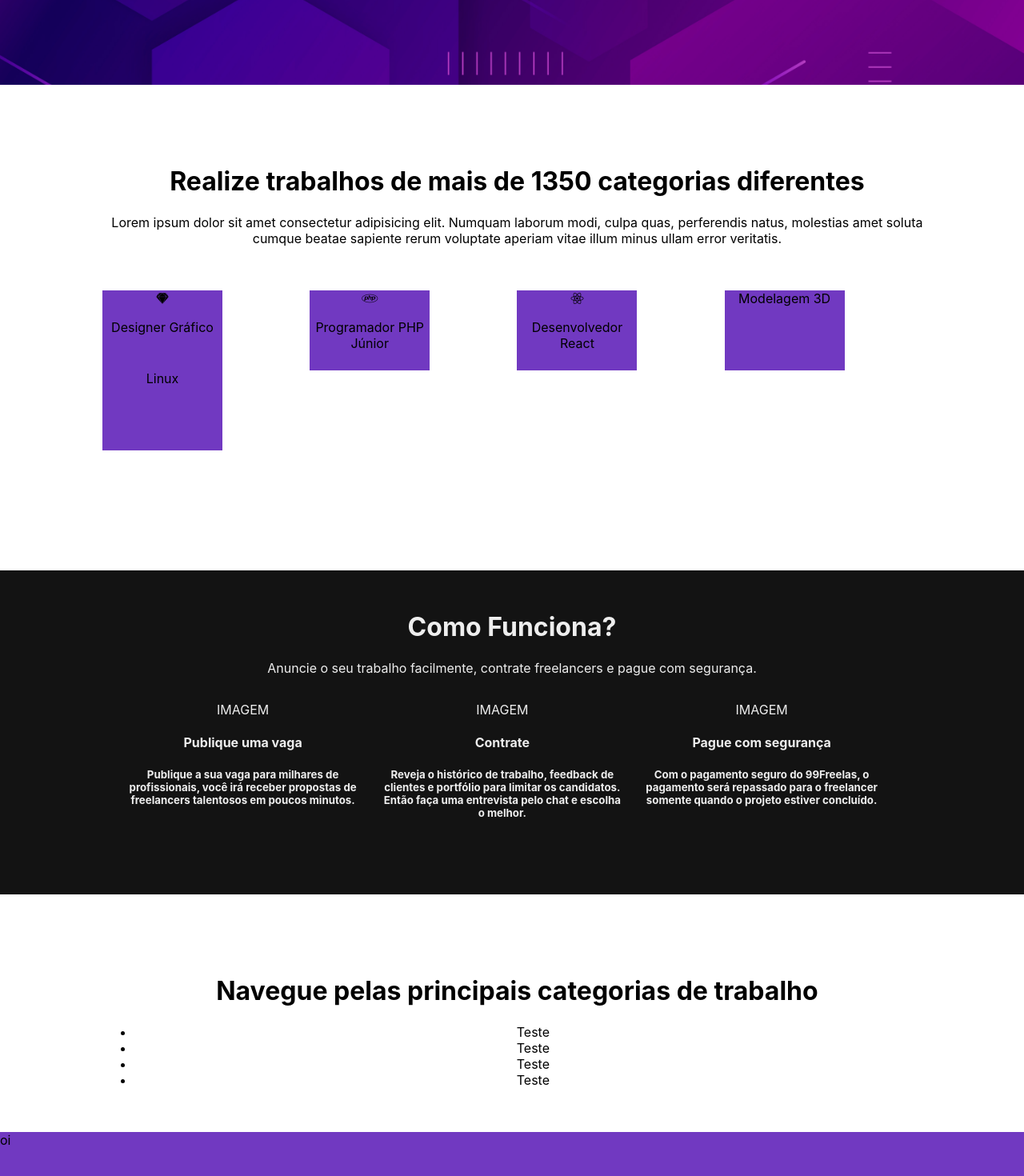
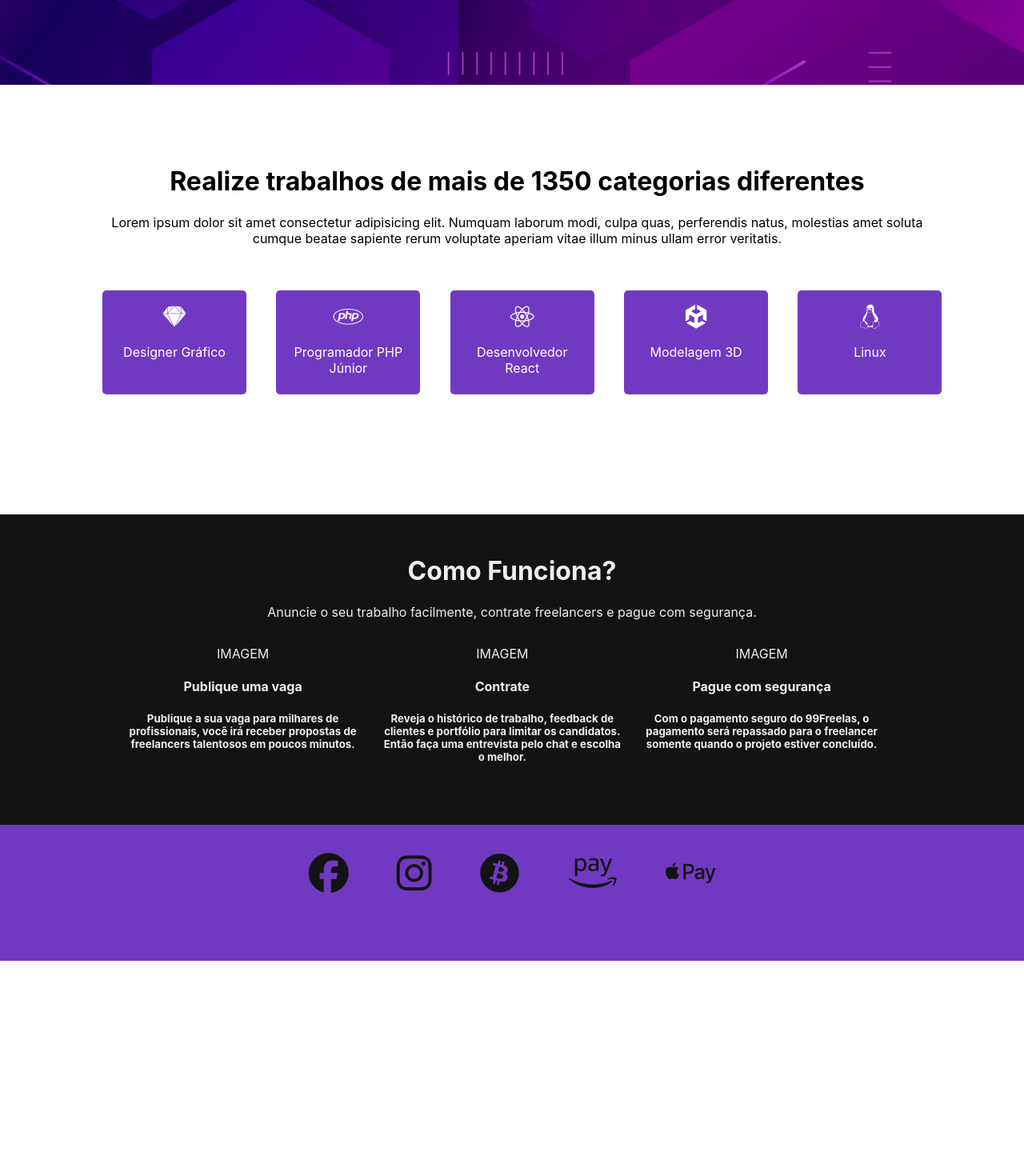
Before and after one commit to future4code/hamilton-future-ninjas, a React (Create React App) app in the folder future-ninjas/: page / in a window 1280 px wide. Shown: the part 654-2124 px from the top of the page at 80% size. After the commit the page ends 1855 px from the top, so only its background shows below. Built offline with nearby package versions, Linux system fonts and the light colour scheme.

Commit message:
últimos ajustes de estilo

```diff
--- a/future-ninjas/src/App.js
+++ b/future-ninjas/src/App.js
@@ -4,7 +4,7 @@ import styled from 'styled-components'
 import Home from './components/Home/Home';
 import QueroContratar from './components/QueroContratar/QueroContratar';
 import QueroTrabalhar from './components/QueroTrabalhar/QueroTrabalhar';
-
+import Footer from './components/Footer/Footer'
 
 
 class App extends React.Component {
@@ -15,6 +15,11 @@ class App extends React.Component {
       valorMax: 9999999
     }
 
+  onChangeHome = () => {
+    this.setState({
+      tela: "home"
+    })
+  }
 
   onChangeQueroContratar = () => {
     this.setState({
@@ -33,6 +38,7 @@ class App extends React.Component {
       this.setState({
         valorMin: valorMin,
         valorMax: 99999999
+
       })
     } else if(valorMin === '' && valorMax !== '') {
       this.setState({
@@ -70,16 +76,24 @@ class App extends React.Component {
 
       case "queroTrabalhar":
         tela = (<QueroTrabalhar
-
+          onChangeHome={this.onChangeHome}
           filtroValor={this.teste}
           valorMax={this.state.valorMax}
           valorMin={this.state.valorMin}
+
         />);
+        break;
+        case "home":
+        tela = (<Home/>)
+        break;
+
+        default:
     }
 
     return (
       <Container >
         {tela}
+        <Footer/>
       </Container >
     );
   }
--- a/future-ninjas/src/components/FiltroVaga/FiltroVaga.js
+++ b/future-ninjas/src/components/FiltroVaga/FiltroVaga.js
@@ -23,7 +23,7 @@ export default class FiltroVaga extends Component {
   }
 
   onClickFiltrar = () => {
-    this.props.filtroValor(this.state.inputValorMaximo, this.state.inputValorMinimo)
+    this.props.filtroValor(this.state.inputValorMinimo, this.state.inputValorMaximo)
   }
 
   render() {
--- /dev/null
+++ b/future-ninjas/src/components/Footer/Footer.js
@@ -0,0 +1,23 @@
+import React, { Component } from 'react';
+
+import {ContainerFooter, FooterOrganizer, SocialWebs, SocialIcons, Links} from './style';
+
+
+
+export default class Header extends Component {
+  render() {
+    return (
+        <ContainerFooter>
+            <FooterOrganizer>
+            <SocialWebs>
+                    <SocialIcons><Links target="blank" href="www.facebook.com"><i className="fab fa-facebook"></i></Links></SocialIcons>
+                    <SocialIcons><Links target="blank" href="www.instagram.com"><i className="fab fa-instagram"></i></Links></SocialIcons>
+                    <SocialIcons><Links target="blank" href="#"><i className="fab fa-bitcoin"></i></Links></SocialIcons>
+                    <SocialIcons><Links target="blank" href="#"><i className="fab fa-amazon-pay"></i></Links></SocialIcons>
+                    <SocialIcons><Links target="blank" href="#"><i className="fab fa-apple-pay"></i></Links></SocialIcons>
+            </SocialWebs>
+            </FooterOrganizer>
+        </ContainerFooter>
+    );
+  }
+}
--- /dev/null
+++ b/future-ninjas/src/components/Footer/style.js
@@ -0,0 +1,37 @@
+import styled from 'styled-components';
+
+export const ContainerFooter = styled.footer`
+    height: 15vh;
+    background: #7139c1;
+    display: flex;
+    flex-direction: column;
+    align-items: center;
+    color: #a29bfe;
+    padding: 15px;
+    font-weight: bolder;
+    font-size: 100%;
+    min-height: 140px;
+    margin-bottom: 0px;
+`
+
+export const FooterOrganizer = styled.div `
+    display: flex;
+    flex-direction: column;
+    align-items: center;
+`
+export const SocialWebs = styled.ul `
+    list-style: none;
+    padding-left: 0px;
+`
+export const SocialIcons = styled.li `
+    display: inline;
+    padding: 0px 30px;
+`
+export const Links = styled.a `
+color: #131313;
+text-decoration: none;
+font-size: 50px;
+:hover {
+color: white;
+}
+`
--- a/future-ninjas/src/components/Header/Header.js
+++ b/future-ninjas/src/components/Header/Header.js
@@ -9,7 +9,7 @@ export default class Header extends Component {
     return (
         <Container>
           <ContainerHeader >
-            <Logo><Img src={require("../../imgs/logo.png")} /> {/* botar um onClick para renderizar a home quando a logo for clicada */} </Logo>
+            <Logo><Img onClick={this.props.onChangeHome} src={require("../../imgs/logo.png")} /> {/* botar um onClick para renderizar a home quando a logo for clicada */} </Logo>
               <HeaderFl>
                   <Button onClick={this.props.onChangeQueroTrabalhar}>Ver Vagas</Button>
                   <Button onClick={this.props.onChangeQueroTrabalhar}>Sou Empresa</Button>
--- a/future-ninjas/src/components/Header/style.js
+++ b/future-ninjas/src/components/Header/style.js
@@ -51,13 +51,14 @@ export const Button = styled.button `
     font-family: inherit;
     height: fit-content;
     min-height: 50px;
+    font-weight: 600;
     width: fit-content;
     min-width: 100px;
-    color: white;
+    color: #131313;
     padding: 10px;
     outline: none;
     border: none;
-    background-color: #131313;
+    background-color: #F5F3FC;
     overflow: hidden;
     transition: color 0.4s ease-in-out;
   ::before {
--- a/future-ninjas/src/components/Home/Home.js
+++ b/future-ninjas/src/components/Home/Home.js
@@ -1,7 +1,7 @@
 import React from 'react';
 import { Container, Section, Main, DivMain,
-ContainerItens, Item,SectionDetails, ContainerDetails, Span, Footer, Button } from './style';
-
+ContainerItens, Item,SectionDetails, ContainerDetails, Span, Button, SpanIcons } from './style';
+import Footer from '../Footer/Footer'
 import Header from '../Header/Header';
 
 class Home extends React.Component {
@@ -27,26 +27,28 @@ class Home extends React.Component {
 
                     <ContainerItens>
                         <Item>
-                        <i class="fab fa-sketch"></i>
+                        <SpanIcons><i class="fab fa-sketch"></i></SpanIcons>
                             <p>Designer Gráfico</p>
                         </Item>
 
                         <Item>
-                        <i class="fab fa-php"></i>
+                        <SpanIcons><i class="fab fa-php"></i></SpanIcons>
                             <p>Programador PHP Júnior</p>
                         </Item>
 
                         <Item>
-                        <i class="fab fa-react"></i>
+                        <SpanIcons><i class="fab fa-react"></i></SpanIcons>
                        <p> Desenvolvedor React</p>
                         </Item>
 
                         <Item>
-                            Modelagem 3D
+                        <SpanIcons><i class="fab fa-unity"></i></SpanIcons>
+                        <p> Modelagem 3D</p>
                         </Item>
 
                         <Item>
-                           Linux
+                        <SpanIcons><i class="fab fa-linux"></i></SpanIcons>
+                        <p> Linux</p>
                         </Item>
                     </ContainerItens>
               </Section>
@@ -76,19 +78,6 @@ class Home extends React.Component {
                 </ContainerDetails>
               </SectionDetails>
 
-                <Section>
-                    <h1>Navegue pelas principais categorias de trabalho</h1>
-                    <ul>
-                        <li>Teste</li>
-                        <li>Teste</li>
-                        <li>Teste</li>
-                        <li>Teste</li>
-                    </ul>
-                </Section>
-
-                <Footer>
-                    oi
-                </Footer>
 
             </Container>
           );
--- a/future-ninjas/src/components/Home/style.js
+++ b/future-ninjas/src/components/Home/style.js
@@ -8,7 +8,6 @@ export const Main = styled.main`
  background-image: url(${Background});
  background-repeat: no-repeat;
  background-size: cover;
- background-size: 100%;
  height: 95vh;
  max-width: 100vw;
  margin: 0;
@@ -28,7 +27,7 @@ export const Section = styled.div`
 export const SectionDetails = styled.div`
  text-align: center;
  max-width: 100vw;
- height: 40vh;
+ height: fit-content;
  background: #131313;
  color: #eee;
  padding: 30px 12vw 55px 12vw;
@@ -37,13 +36,18 @@ export const SectionDetails = styled.div`
 export const ContainerItens = styled.div`
  margin: 55px auto 150px auto;
  display: grid;
- grid-template-columns: repeat(auto-fit, minmax(15rem, 1fr));
+ grid-template-columns: repeat(auto-fit, minmax(10rem, 1fr));
+ grid-gap: 50px;
 `
 
 export const Item = styled.div`
     background: #7139c1;
     height: 100px;
+    padding: 15px;
     width: 150px;
+    border-radius: 5px;
+    color: white;
+    margin: auto;
 `
 export const Span = styled.div`
    width: 300px;
@@ -54,12 +58,6 @@ export const Span = styled.div`
 export const ContainerDetails = styled.div`
  display: grid;
  grid-template-columns: repeat(auto-fit, minmax(15rem, 1fr));
-`
-
-export const Footer = styled.footer`
-    margin: 55px 0 0 0;
-    height: 20vh;
-    background: #7139c1;
 `
 
 export const Button = styled.button `
@@ -101,3 +99,7 @@ export const Button = styled.button `
     transform: translate3d(50%, 50%, 0) scale3d(15, 15, 15);
   }
 `
+export const SpanIcons = styled.span `
+    font-size: 30px;
+
+`
--- a/future-ninjas/src/components/QueroContratar/QueroContratar.js
+++ b/future-ninjas/src/components/QueroContratar/QueroContratar.js
@@ -2,6 +2,7 @@ import React from 'react';
 import axios from 'axios';
 import {Main, Titulo, ParentDiv, DivMain, Input, Descricao, FormDiv,Button} from './style';
 import Header from '../Header/Header'
+import Footer from '../Footer/Footer'
 
 
 class QueroContratar extends React.Component {
--- a/future-ninjas/src/components/QueroContratar/style.js
+++ b/future-ninjas/src/components/QueroContratar/style.js
@@ -1,12 +1,16 @@
 import styled from 'styled-components'
 
-export const ParentDiv = styled.form `
+export const ParentDiv = styled.div `
     color: white;
 
 `
+// export const Form = styled.form `
+//     height: inherit;
+//     background: #131313;
+// `
 export const Main = styled.main`
  background: #131313;
- height: 85vh;
+ height: 125vh;
  max-width: 100vw;
  /* margin: 0; */
 `
@@ -15,8 +19,9 @@ export const Titulo = styled.h1 `
 export const DivMain = styled.div`
     color: white;
     position: absolute;
-    margin: 10vh 5vw;
+    margin: 5vh 5vw;
     width: 60vw;
+
 `
 export const Input = styled.input `
     width: 70%;
--- a/future-ninjas/src/components/QueroTrabalhar/styles.js
+++ b/future-ninjas/src/components/QueroTrabalhar/styles.js
@@ -15,7 +15,7 @@ export const ContainerHeader = styled.div`
   justify-content: space-around;
   align-items: center;
   max-width: 100vw;
-  height: 270px;
+  height: 350px;
   background-image: linear-gradient( #3d2d9f, #632eae, #872dbb);
 `
 export const Logo = styled.div`
```
Also changed, not shown: future-ninjas/src/components/QueroTrabalhar/QueroTrabalhar.js (+6 -3 lines).
